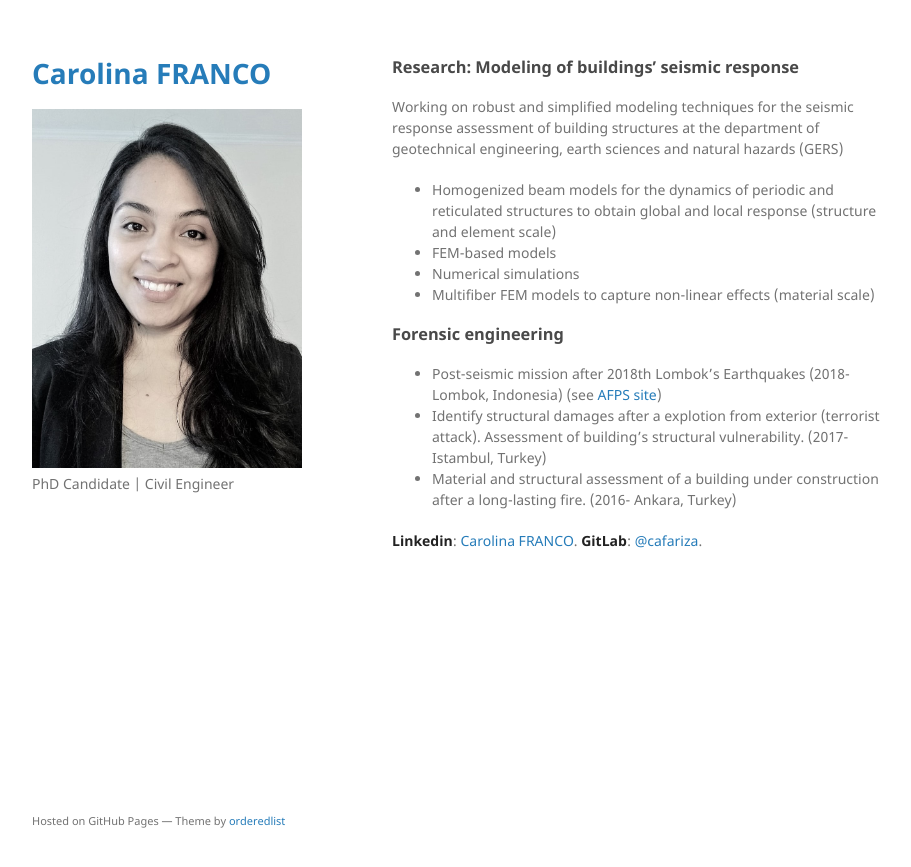
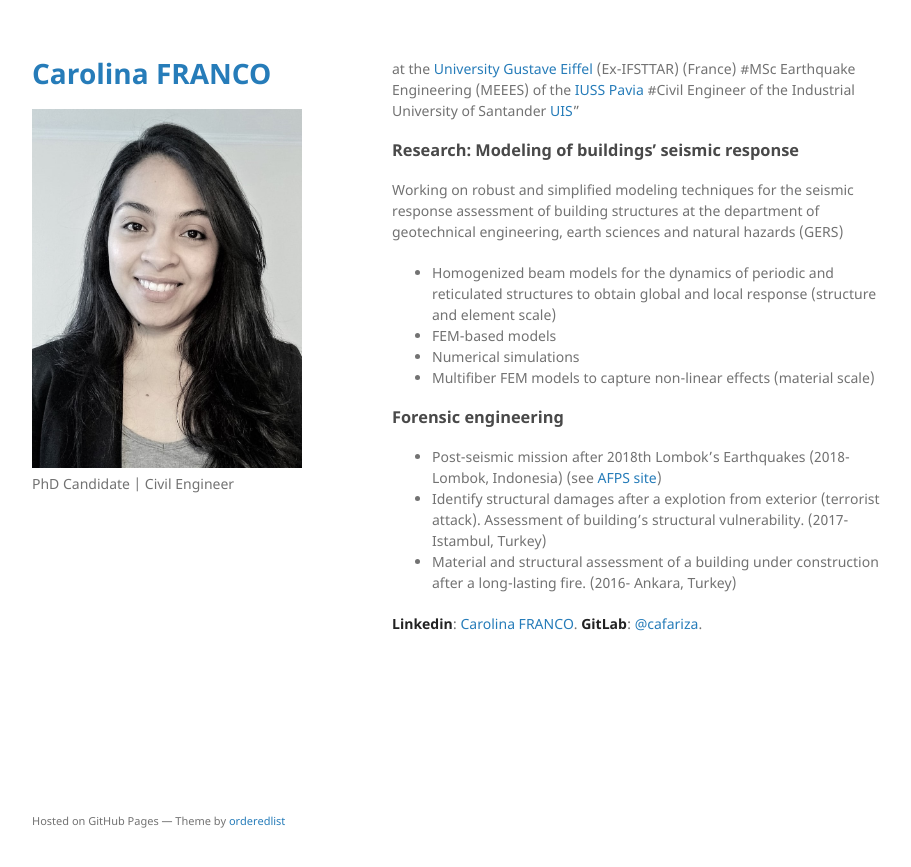
Before and after one commit to cafariza/cafariza.github.io, a Jekyll site: the page built from index.md, in a window 1280 px wide. Shown: the top 867 px of the page, without its empty margins (178-1089 px from the left). Built offline with Jekyll 4.4.1, drawn with Linux system fonts in a browser that asks for light colours; our own code applies the rules of GitHub Pages for plain Markdown files.

Commit message:
Update index.md

```diff
--- a/index.md
+++ b/index.md
@@ -1,3 +1,6 @@
+at the [University Gustave Eiffel](https://www.univ-gustave-eiffel.fr/) (Ex-IFSTTAR) (France)
+#MSc Earthquake Engineering (MEEES) of the [IUSS Pavia](http://www.iusspavia.it/home)
+#Civil Engineer of the Industrial University of Santander [UIS](https://www.uis.edu.co/webUIS/es/index.jsp)"
 
 ### Research: Modeling of buildings' seismic response
 Working on robust and simplified modeling techniques for the seismic response assessment of building structures at the department of geotechnical engineering, earth sciences and natural hazards (GERS)
```
